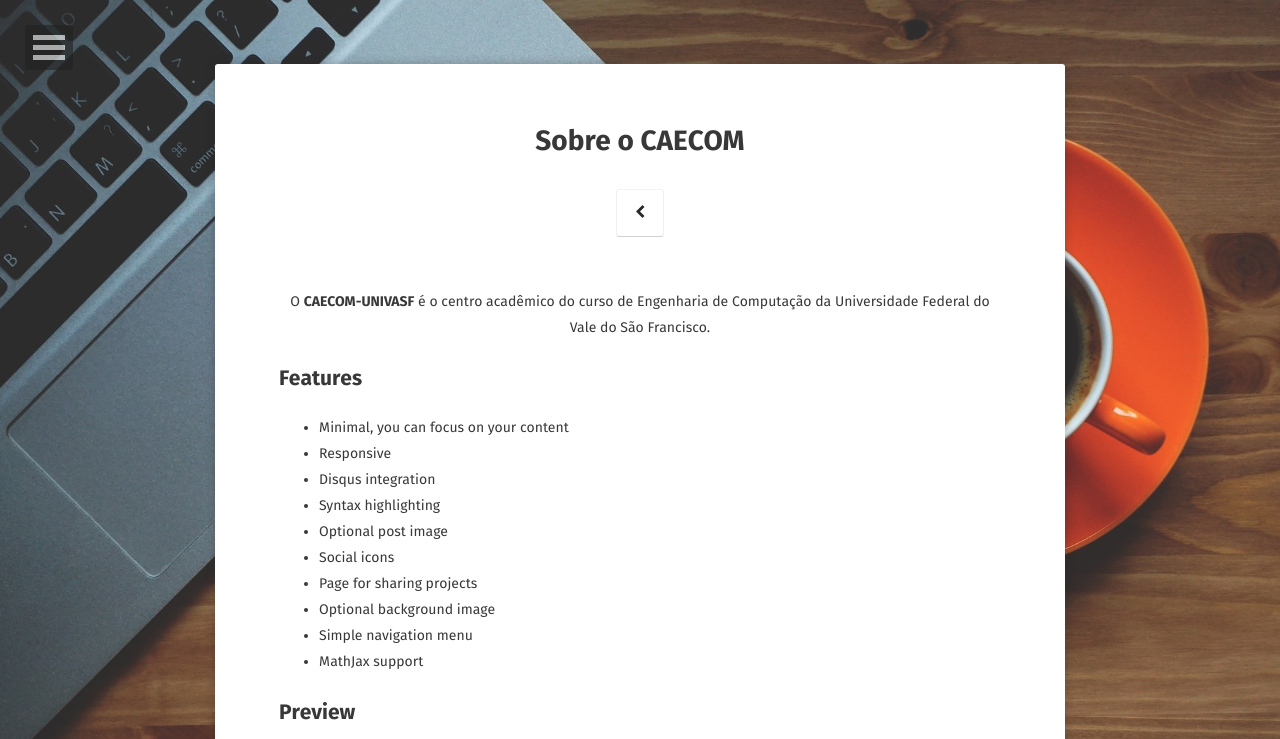
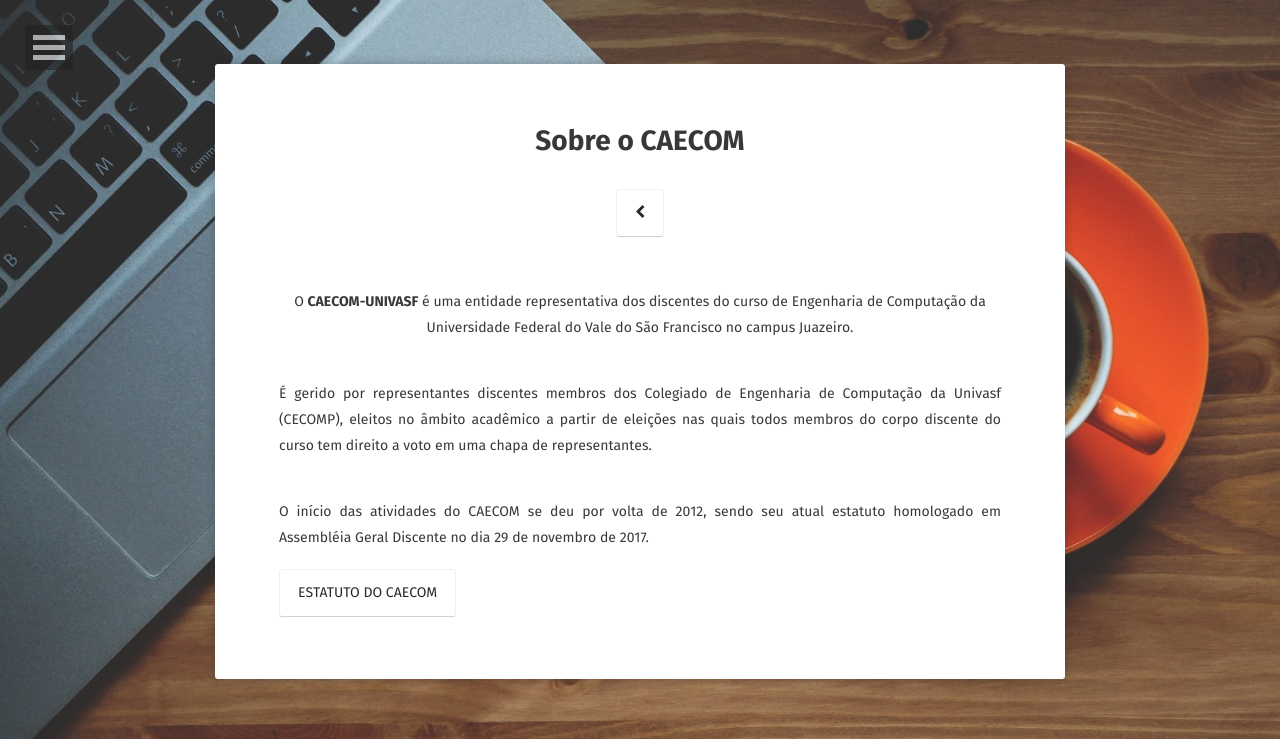
Before and after one commit to caecom/caecom.github.io, a Jekyll site: the page built from about/index.md, in a window 1280 px wide. Shown: the top 739 px of the page. Built offline with Jekyll 4.4.1, drawn with Linux system fonts in a browser that asks for light colours; some web fonts are replaced; some of the changed text lies outside the part shown; grey boxes are pictures that could not be loaded.

Commit message:
Incluindo estatuto homologado em 2017 na página Sobre.

```diff
--- a/about/index.md
+++ b/about/index.md
@@ -1,37 +1,17 @@
 ---
 layout: page
 title: Sobre o CAECOM
-tags: [about, Jekyll, theme, moon]
-date: 2018-04-23
+tags: [about, caecom, sobre, informações]
+date: 2019-04-23
 comments: false
 ---
 
-<center>O <b>CAECOM-UNIVASF</b> é o centro acadêmico do curso de Engenharia de Computação da Universidade Federal do Vale do São Francisco.</center>
+<center>O <b>CAECOM-UNIVASF</b> é uma entidade representativa dos discentes do curso de Engenharia de Computação da Universidade Federal do Vale do São Francisco no campus Juazeiro.</center>
 
-## Features
-* Minimal, you can focus on your content
-* Responsive
-* Disqus integration
-* Syntax highlighting
-* Optional post image
-* Social icons
-* Page for sharing projects
-* Optional background image
-* Simple navigation menu
-* MathJax support
+<br>
+É gerido por representantes discentes membros dos Colegiado de Engenharia de Computação da Univasf (CECOMP), eleitos no âmbito acadêmico a partir de eleições nas quais todos membros do corpo discente do curso tem direito a voto em uma chapa de representantes.
 
-## Preview
+<br>
+O início das atividades do CAECOM se deu por volta de 2012, sendo seu atual estatuto homologado em Assembléia Geral Discente no dia 29 de novembro de 2017.
 
-{% capture images %}
-    https://cloud.githubusercontent.com/assets/754514/14509720/61c61058-01d6-11e6-93ab-0918515ecd56.png
-    https://cloud.githubusercontent.com/assets/754514/14509716/61ac6c8e-01d6-11e6-879f-8308883de790.png
-{% endcapture %}
-{% include gallery images=images caption="Screenshots of Moon Theme" cols=2 %}
-
-See a [live version of Moon](http://taylantatli.github.io/Moon) hosted on GitHub.
-
-## Getting Started
-
-To learn how to install and use this theme check out the [Setup Guide](http://taylantatli.me/Moon/moon-theme/) for more information.
-
-[Install Moon](https://github.com/TaylanTatli/Moon){: .btn}
+[ESTATUTO DO CAECOM]({{ site.url }}/about/estatuto-2017/){: .btn}
```
Also changed, not shown: about/estatuto-2017.md (added, +151 -0 lines).
